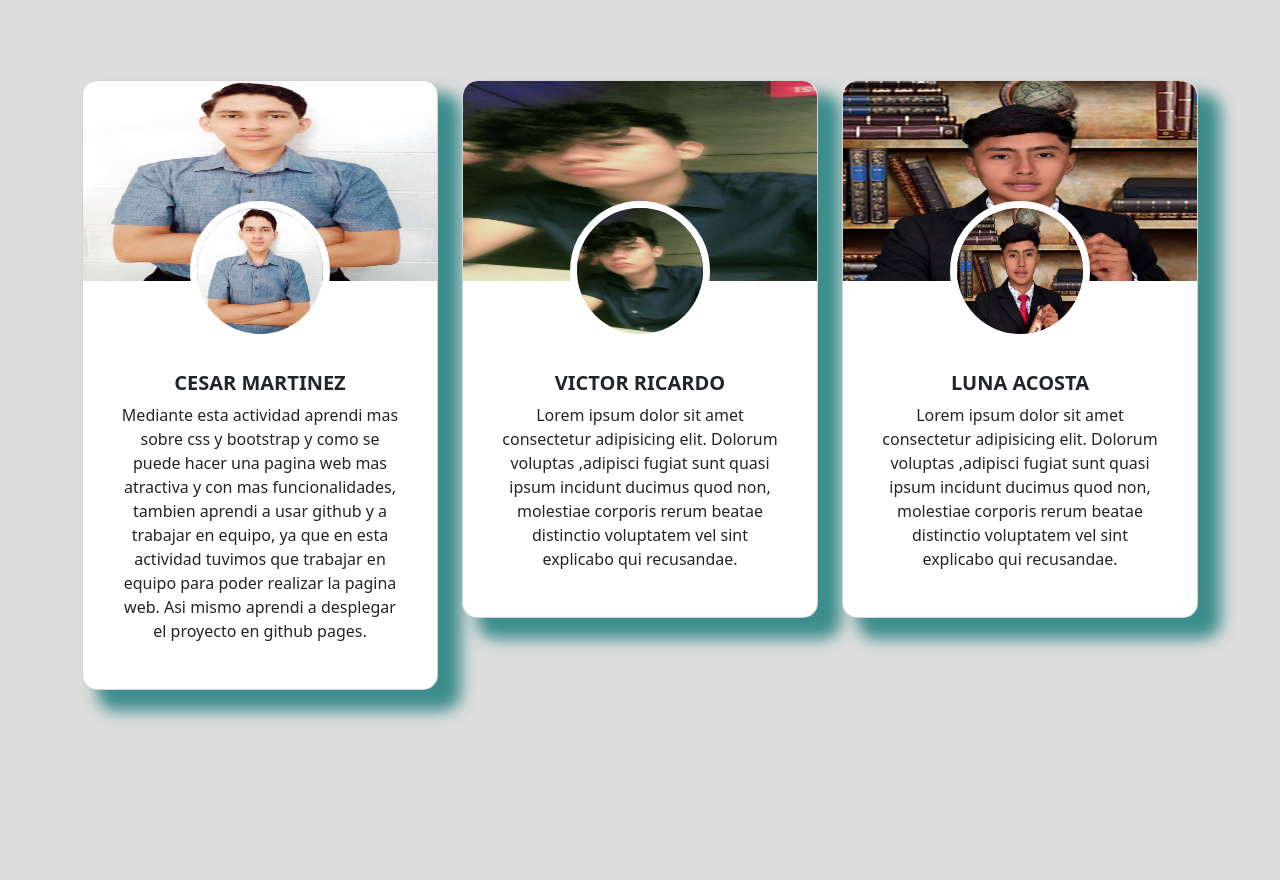
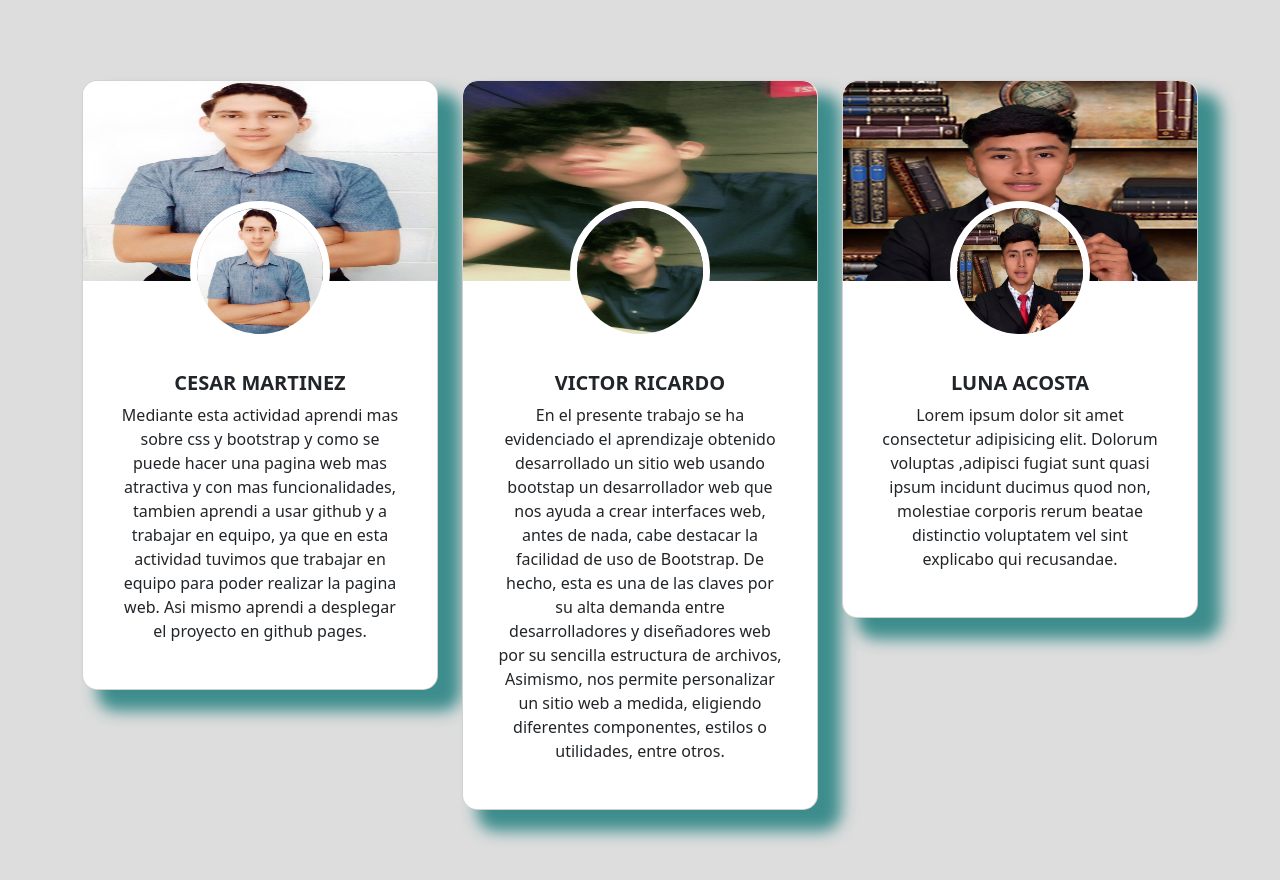
Before and after one commit to CesarMartinez23/CV_Website, a plain HTML site: page conclusiones.html in a window 1280 px wide. Before the commit the page ends 800 px from the top, so only its background shows below. Drawn offline with nearby package versions, Linux system fonts and the light colour scheme.

Commit message:
Conclusion Ricardo Added

```diff
--- a/conclusiones.html
+++ b/conclusiones.html
@@ -43,9 +43,7 @@
                         <div class="img2"><img src="assets/ricardoAlvarez.JPG" alt=""></div>
                         <div class="main-text">
                             <h2>Victor Ricardo</h2>
-                            <p>Lorem ipsum dolor sit amet consectetur adipisicing elit. Dolorum voluptas
-                                ,adipisci fugiat sunt quasi ipsum incidunt ducimus quod non, molestiae corporis
-                                rerum beatae distinctio voluptatem vel sint explicabo qui recusandae.
+                            <p>En el presente trabajo se ha evidenciado el aprendizaje obtenido desarrollado un sitio web usando bootstap un desarrollador web que nos ayuda a crear interfaces web, antes de nada, cabe destacar la facilidad de uso de Bootstrap. De hecho, esta es una de las claves por su alta demanda entre desarrolladores y diseñadores web por su sencilla estructura de archivos, Asimismo, nos permite personalizar un sitio web a medida, eligiendo diferentes componentes, estilos o utilidades, entre otros.
                             </p>
                         </div>
                     </div>
```
